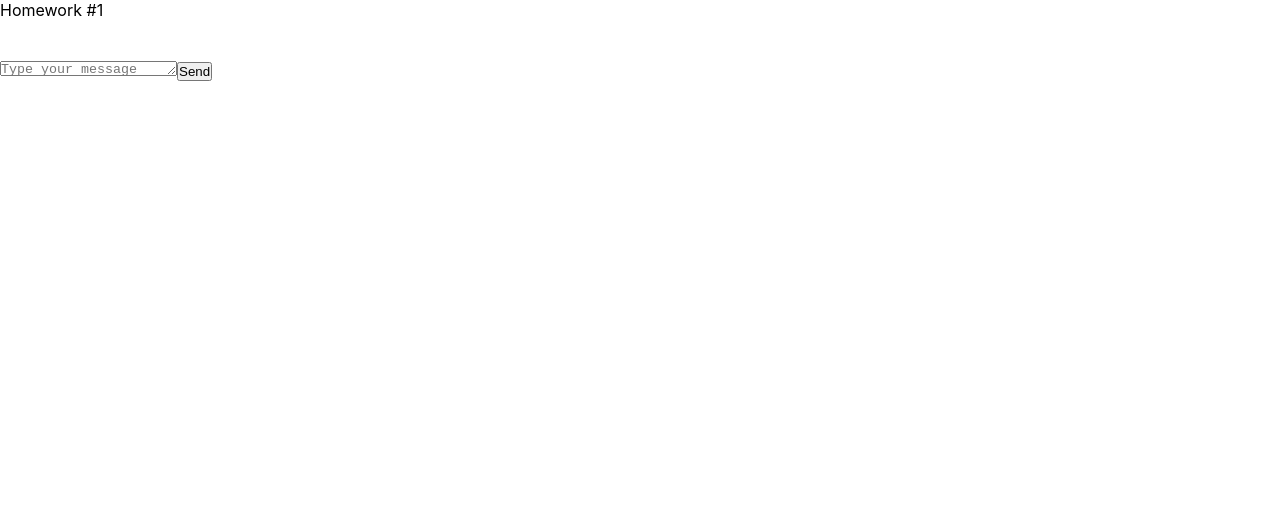
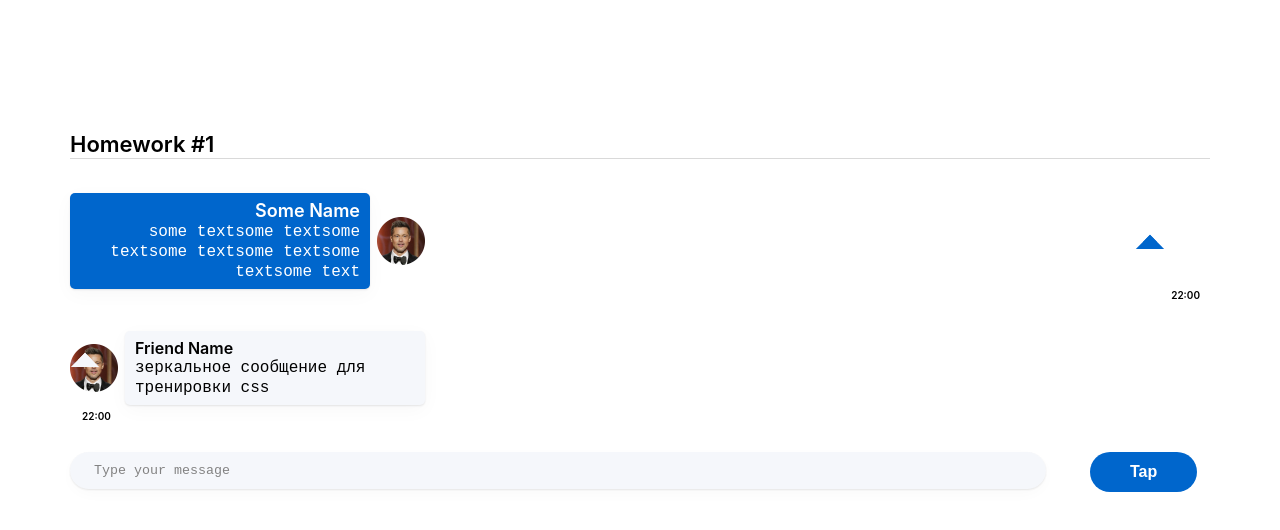
Before and after one commit to BSN89/Homework, a React (Create React App) app: page / in a window 1280 px wide. Shown: the top 530 px of the page. Built offline with nearby package versions, Linux system fonts and the light colour scheme.

Commit message:
6 march/2

```diff
--- a/src/s1-main/App.module.css
+++ b/src/s1-main/App.module.css
@@ -1,11 +1,31 @@
+{
+    padding: 0;
+    margin: 0 auto;
+    box-sizing: border-box;
+    font-family: 'Montserrat', sans-serif;
+
+}
 .App {
     --header_height: 60px;
+    width: 100%;
+    height: 100%;
+    max-width:1140px ;
+    margin: 0 auto;
+
 }
+div#hw1{
 
+}
 .hw {
 
 }
 
 .hwTitle {
-
+    font-weight: 600;
+    font-size: 22px;
+    line-height: 27px;
+    color: #000000;
+    padding-top: 131px;
+    margin-bottom: 34px;
+    border-bottom: 1px solid #D9D9D9;
 }
--- a/src/s2-homeworks/hw01/HW1.tsx
+++ b/src/s2-homeworks/hw01/HW1.tsx
@@ -15,6 +15,7 @@ import avatar from './avatar.png'
 
 // нужно создать правильный тип вместо any
 export type MessageType = any
+
 
 // структуру объекта не менять
 export const message0: MessageType = {
--- a/src/s2-homeworks/hw01/friend-message/FriendMessage.module.css
+++ b/src/s2-homeworks/hw01/friend-message/FriendMessage.module.css
@@ -1,31 +1,106 @@
 .friendMessage {
+    margin-bottom: 30px;
+}
+
+.friendImageAndText {
+    display: flex;
+    flex-direction: row;
+    flex-wrap: nowrap;
+    align-items: center;
+}
+
+.friendImageAndText img {
+    width: 48px;
+    height: 48px;
+    margin: 0;}
+
+.friendTime {
+    font-weight: 600;
+    font-size: 10px;
+    line-height: 12px;
+
+    color: #000000;
+    margin-top: 5px;
+    margin-left: 12px;
+}
+
+.friendName {
+    margin: 0;
+    color: #000000;
+    font-style: normal;
+    font-weight: 600;
+    font-size: 16px;
+    line-height: 20px;
+
+}
+.friendMessageText {
+    display: flex;
+    justify-content: flex-start;
+
+    max-width: 490px;
+    /*max-height: 20px;*/
+    /*height: max-content;*/
+    white-space: pre-wrap;
+    /*overflow: auto;*/
+
+    font-weight: 400;
+    font-size: 16px;
+    line-height: 20px;
+    /* identical to box height */
+
+
+    color: #000000;
+    text-align: left;
+    margin: 0
 
 }
 
-.friendImageAndText {
-
-}
-
-.friendImageAndText img {
-
-}
 
 .friendText {
+    margin: 0;
+    display: flex;
+    flex-direction: column;
+    flex-wrap: wrap;
+    justify-items: left;
+    justify-content: space-evenly;
+    text-align: left;
+
+    width: 300px;
+    /*min-height: 60px;*/
+    /*height:max-content;*/
+    margin-left: 7px;
+    padding: 7px 10px;
+
+    background: #F5F7FB;
+    box-shadow: 0px 5px 20px rgba(29, 33, 38, 0.03), 0px 1px 2px rgba(29, 33, 38, 0.1);
+    border-radius: 5px;
+
+    white-space: pre-wrap;
+    overflow: auto
 
 }
 
 .friendText:after {
-
+    content: ' ';
+    position: absolute;
+    width: 0;
+    height: 0;
+    left: 75px;
+    top: 357px;
+    border: 10px solid;
+    border-color:  transparent #F5F7FB  #F5F7FB transparent;
+    rotate: 225deg;
 }
 
+
 .friendName {
+    margin: 0;
+    font-style: normal;
+    font-weight: 600;
+    font-size: 16px;
+    line-height: 20px;
+    /* identical to box height */
 
+
+    color: #000000;
 }
-
-.friendMessageText {
-
-}
-
-.friendTime {
-
-}
--- a/src/s2-homeworks/hw01/friend-message/FriendMessage.tsx
+++ b/src/s2-homeworks/hw01/friend-message/FriendMessage.tsx
@@ -1,8 +1,25 @@
 import React from 'react'
 import s from './FriendMessage.module.css'
+import {MessageType} from "../HW1";
+import message from "../message/Message";
 
 // создать тип вместо any и отобразить приходящие данные
-const FriendMessage = (props: any) => {
+
+export type FriendMessageProps = {
+    message :
+        {    id:number,
+            user : {
+                avatar:string,
+                name:string
+            }
+            message : {
+                text:string,
+                time:string
+            }}}
+
+
+
+const FriendMessage = (props: FriendMessageProps) => {
     return (
         <div
             id={'hw1-friend-message-' + props.message.id}
@@ -12,7 +29,7 @@ const FriendMessage = (props: any) => {
                 <img
                     id={'hw1-friend-avatar-' + props.message.id}
                     // создаёт студент
-
+                    src={props.message.user.avatar}
                     //
                 />
                 <div className={s.friendText}>
@@ -21,7 +38,7 @@ const FriendMessage = (props: any) => {
                         className={s.friendName}
                     >
                         {/*создаёт студент*/}
-
+                        {props.message.user.name}
                         {/**/}
                     </div>
                     <pre
@@ -29,7 +46,7 @@ const FriendMessage = (props: any) => {
                         className={s.friendMessageText}
                     >
                         {/*создаёт студент*/}
-
+                        {props.message.message.text}
                         {/**/}
                     </pre>
                 </div>
@@ -39,7 +56,7 @@ const FriendMessage = (props: any) => {
                 className={s.friendTime}
             >
                 {/*создаёт студент*/}
-
+                {props.message.message.time}
                 {/**/}
             </div>
         </div>
--- a/src/s2-homeworks/hw01/message-sender/MessageSender.module.css
+++ b/src/s2-homeworks/hw01/message-sender/MessageSender.module.css
@@ -1,16 +1,55 @@
 .sendForm {
+    display: flex;
+    flex-direction: row;
 
 }
 
 .textarea {
+    width: 976px;
+    height: 40px;
+    border-radius: 20px;
+    padding-top: 11px;
+    padding-bottom: 11px;
+    padding-left: 24px;
+    resize: none;
 
+    background: #F5F7FB;
+    box-shadow: 0px 5px 20px rgba(29, 33, 38, 0.03), 0px 1px 2px rgba(29, 33, 38, 0.1);
+    color: rgba(0, 0, 0, 0.6);
+    opacity: 0.9;
+
+
+    border: none;
+    appearance:none;
+
+}
+.textarea:active,
+.textarea:focus{
+    outline: none;
 }
 
 .button {
+    border-radius: 20px;
+    padding: 10px 40px;
+    margin-left: 44px;
+
+    font-weight: 600;
+    font-size: 16px;
+    line-height: 20px;
+
+
+    background: #0066CC;
+    color: #FFFFFF;
+    border: none;
+    transition: all ease-in-out .6s;
+
 
 }
 
 .button:hover {
+    background: #004D99;
+    box-shadow: 0 1px 1px #313030;
+    color: #FFFFFF;
 
 }
 .button:active {
--- a/src/s2-homeworks/hw01/message-sender/MessageSender.tsx
+++ b/src/s2-homeworks/hw01/message-sender/MessageSender.tsx
@@ -65,7 +65,7 @@ const MessageSender = (props: any) => {
                     onClick={addMessage}
                 >
                     {/*текст кнопки могут изменить студенты*/}
-                    Send
+                    Tap
                     {/**/}
                 </button>
             </div>
--- a/src/s2-homeworks/hw01/message/Message.module.css
+++ b/src/s2-homeworks/hw01/message/Message.module.css
@@ -1,31 +1,111 @@
 .message {
+    margin-bottom: 30px;
+    position: relative;
+}
+
+/* комонент, в котором и текст,и имя */
+.imageAndText {
+    display: flex;
+    flex-direction: row;
+    flex-wrap: nowrap;
+    align-items: center;
+}
+
+/* комонент, отвечающий чисто за картинку */
+.imageAndText img {
+    width: 48px;
+    height: 48px;
+    order: 1;
+    margin: 0;
 
 }
 
-.imageAndText {
+/* обертка с именем и текстом сообщения */
+.text {
+
+    display: flex;
+    flex-direction: column;
+    flex-wrap: wrap;
+    justify-items: right;
+    justify-content: space-evenly;
+    text-align: right;
+
+    width: 300px;
+    /*min-height: 60px;*/
+    /*height:max-content;*/
+    margin-right: 7px;
+    padding: 7px 10px;
+
+    background: #0066CC;
+    box-shadow: 0px 5px 20px rgba(29, 33, 38, 0.03), 0px 1px 2px rgba(29, 33, 38, 0.1);
+    border-radius: 5px;
+
+    white-space: pre-wrap;
+    overflow: auto
 
 }
+/* Имя */
+.name {
+    margin: 0;
 
-.imageAndText img {
+    font-style: normal;
+    font-weight: 600;
+    font-size: 18px;
+    line-height: 22px;
+    color: #FFFFFF;
+    text-align: right;
+}
+/* Месседж */
+.messageText {
+
+    display: flex;
+    justify-content: flex-end;
+
+    max-width: 490px;
+    /*max-height: 20px;*/
+    /*height: max-content;*/
+    white-space: pre-wrap;
+    /*overflow: auto;*/
+
+    font-style: normal;
+    font-weight: 400;
+    font-size: 16px;
+    line-height: 20px;
+    color: #FFFFFF;
+    text-align: right;
+    margin: 0
+
 
 }
+/* Псевдоэлемент для вжужь */
+.text:after {
+    content: ' ';
+    position: absolute;
+    width: 0;
+    height: 0;
+    right: 50px;
+    top: 46px;
+    border: 10px solid;
+    border-color:  transparent #0066CC  #0066CC transparent;
+    rotate: 225deg;
+}
 
-.text {
+
+/* Время */
+.time {
+    display: flex;
+    flex-direction: row-reverse;
+    flex-wrap: nowrap;
+    align-self: center;
+    order: 2;
+
+    font-weight: 600;
+    font-size: 10px;
+    line-height: 12px;
+
+    color: #000000;
+    margin: 0;
+    text-align: right;
+    margin-right: 10px;
 
 }
-
-.text:after {
-
-}
-
-.name {
-
-}
-
-.messageText {
-
-}
-
-.time {
-
-}
--- a/src/s2-homeworks/hw01/message/Message.tsx
+++ b/src/s2-homeworks/hw01/message/Message.tsx
@@ -1,8 +1,22 @@
 import React from 'react'
 import s from './Message.module.css'
+import {PropTypes} from "@mui/material";
+import {MessageType} from "../HW1";
 
 // нужно создать правильный тип вместо any
-export type MessagePropsType = any
+export type MessagePropsType = {
+    message: {
+        id: number
+        user: {
+            avatar: string
+            name: string
+        }
+        message: {
+            text: string
+            time: string
+        }
+    }
+}
 
 // нужно отобразить приходящие данные
 const Message = (props: MessagePropsType) => {
@@ -12,25 +26,25 @@ const Message = (props: MessagePropsType) => {
                 <img
                     id={'hw1-avatar-' + props.message.id}
                     // создаёт студент
-
+                    src={props.message.user.avatar}
                     //
                 />
                 <div className={s.text}>
                     <div id={'hw1-name-' + props.message.id} className={s.name}>
                         {/*создаёт студент*/}
-
+                        {props.message.user.name}
                         {/**/}
                     </div>
                     <pre id={'hw1-text-' + props.message.id} className={s.messageText}>
                         {/*создаёт студент*/}
-
+                        {props.message.message.text}
                         {/**/}
                     </pre>
                 </div>
             </div>
             <div id={'hw1-time-' + props.message.id} className={s.time}>
                 {/*создаёт студент*/}
-
+                {props.message.message.time}
                 {/**/}
             </div>
         </div>
```
